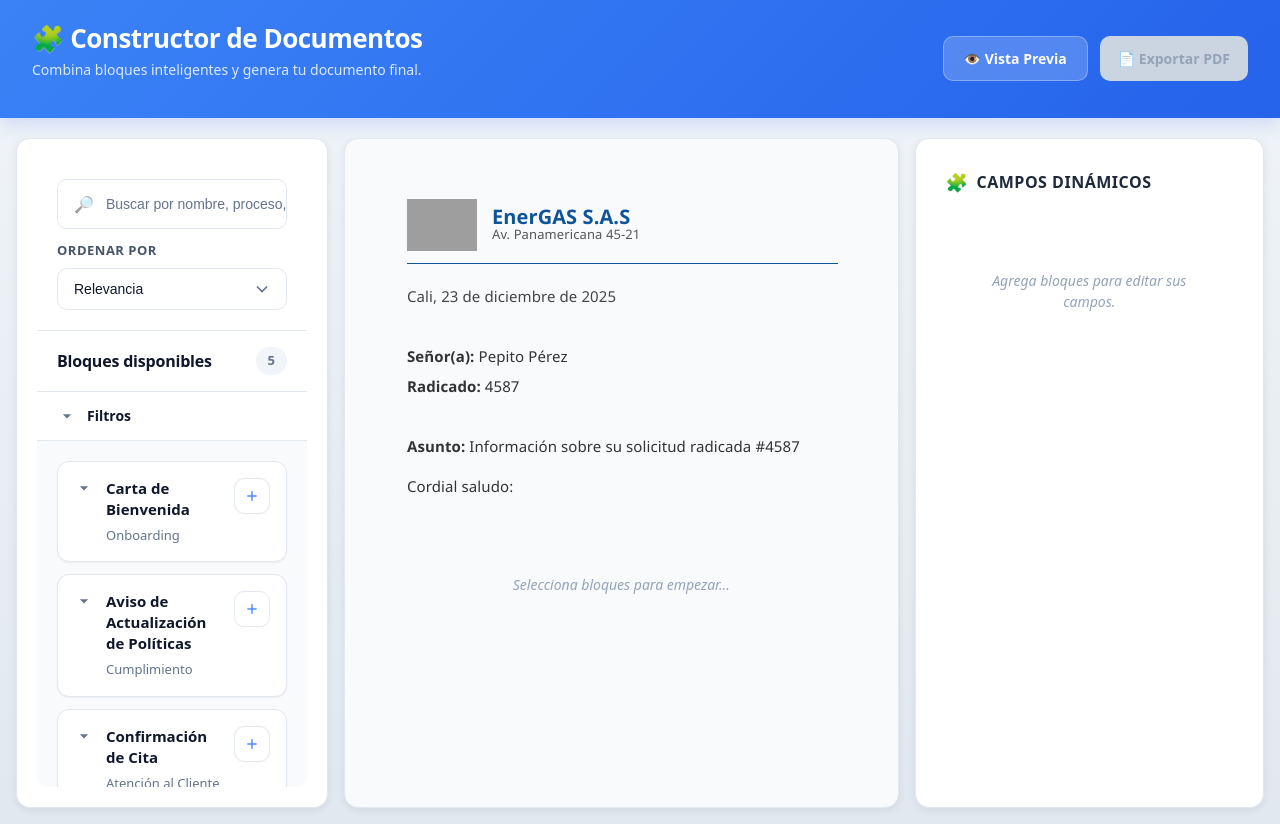
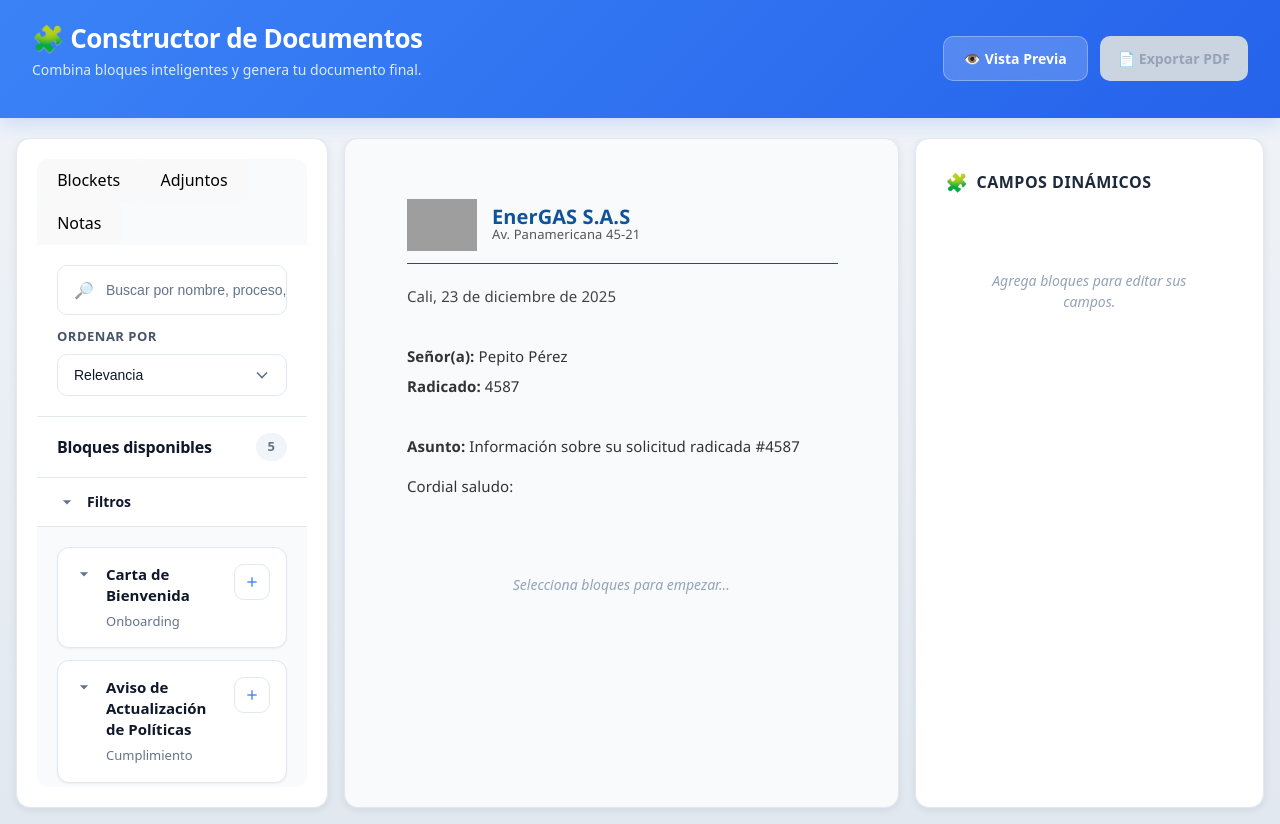
Before and after one commit to ProxityGit/Blocket, a React (Vite) app: page /constructor/1 in a window 1280 px wide. Built offline with nearby package versions, Linux system fonts and the light colour scheme; grey boxes are pictures that could not be loaded.

Commit message:
Update BlockList.jsx

```diff
--- a/src/components/BlockList.jsx
+++ b/src/components/BlockList.jsx
@@ -83,6 +83,9 @@ export default function BlockList({ bloques, documento, onAgregar }) {
   const [filtroCausal, setFiltroCausal] = useState("Todos");
   const [filtroTipo, setFiltroTipo] = useState("Todos");
 
+  // Toolbar tabs
+  const [activeTab, setActiveTab] = useState("blockets");
+
   // Debounce búsqueda
   useEffect(() => {
     const t = setTimeout(() => setQDeb(q.trim()), 220);
@@ -148,6 +151,31 @@ export default function BlockList({ bloques, documento, onAgregar }) {
 
   return (
     <aside className="blocklist-container">
+      {/* Toolbar superior: Tabs personalizados */}
+      <div className="blocklist-toolbar">
+        <button
+          className={activeTab === "blockets" ? "active" : ""}
+          onClick={() => setActiveTab("blockets")}
+        >
+          Blockets
+        </button>
+        <button
+          className={activeTab === "adjuntos" ? "active" : ""}
+          onClick={() => setActiveTab("adjuntos")}
+        >
+          Adjuntos
+        </button>
+        <button
+          className={activeTab === "notas" ? "active" : ""}
+          onClick={() => setActiveTab("notas")}
+        >
+          Notas
+        </button>
+      </div>
+
+      {/* Solo muestra el resto si está en Blockets */}
+      {activeTab === "blockets" && (
+        <>
           {/* Topbar: búsqueda + ordenar */}
           <div className="toolbar">
             <div className="search-wrap">
@@ -235,6 +263,20 @@ export default function BlockList({ bloques, documento, onAgregar }) {
               </div>
             )}
           </div>
+        </>
+      )}
+
+      {activeTab === "adjuntos" && (
+        <div className="blocklist-content">
+          <p>Adjuntos (próximamente)</p>
+        </div>
+      )}
+
+      {activeTab === "notas" && (
+        <div className="blocklist-content">
+          <p>Notas (próximamente)</p>
+        </div>
+      )}
     </aside>
   );
 }
```
Lines whose indentation alone changed are shown as unchanged.
